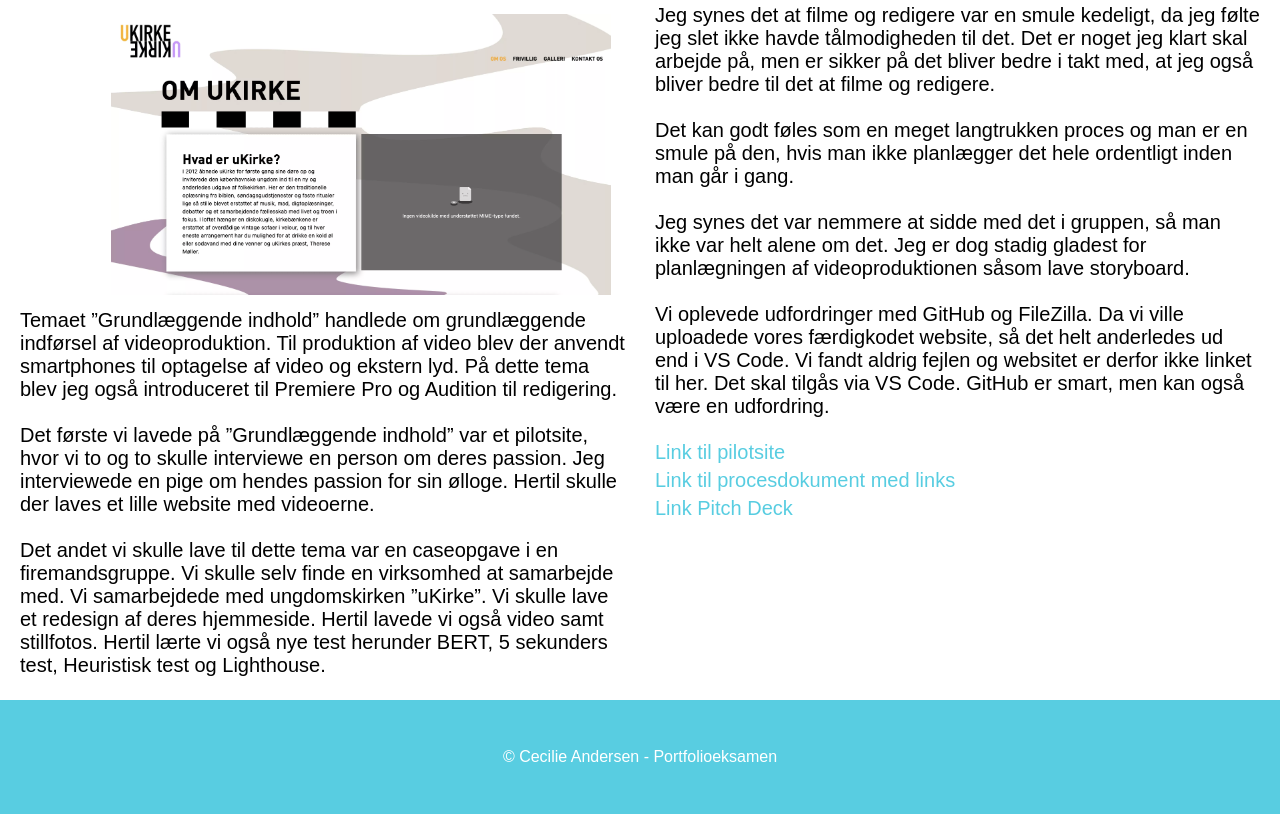
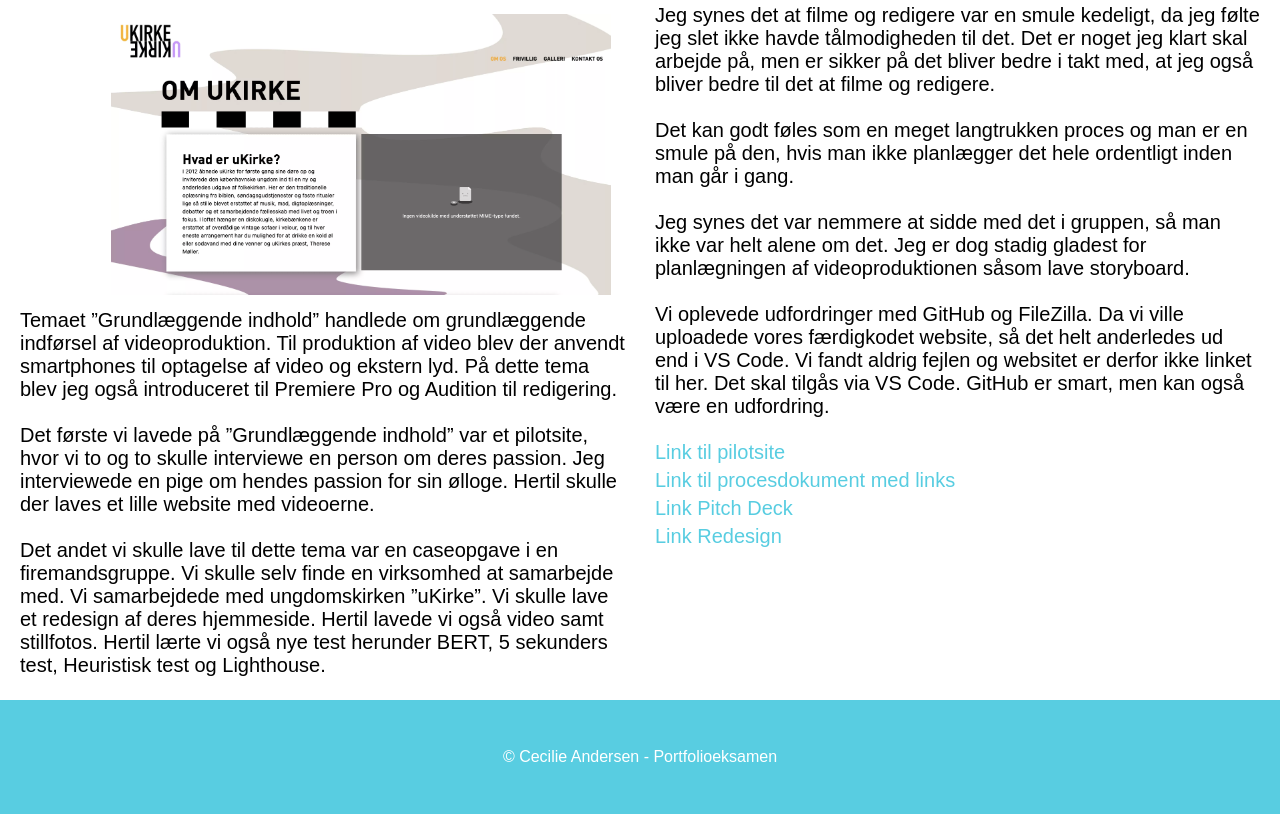
Before and after one commit to ceci343c/portfolio, a plain HTML site: page portfolio.html in a window 1280 px wide. Shown: the part 3277-4091 px from the top of the page. Drawn offline with Linux system fonts and the light colour scheme.

Commit message:
rettelser

```diff
--- a/portfolio.html
+++ b/portfolio.html
@@ -221,6 +221,10 @@
           <div class="linkind">
             <a href="/portfolio_billeder/gruppe1_fremlaegglese.pdf">Link Pitch Deck</a>
           </div>
+<div class="linkind">
+            <a href="https://feli5659.github.io/redesign/galleri.html">Link Redesign</a>
+          </div>
+
         </div>
       </div>
     </div>
```
